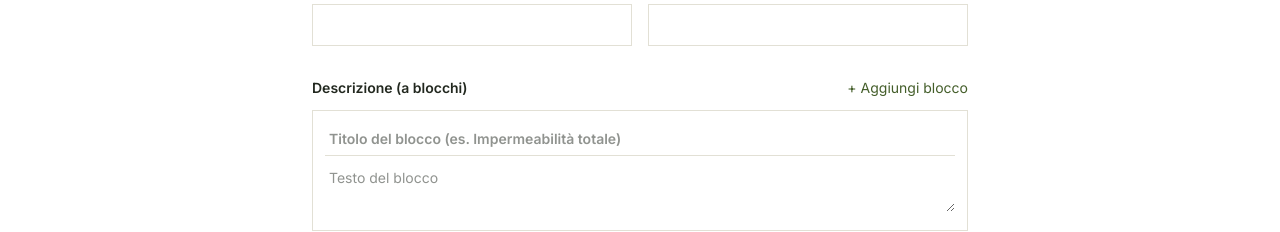
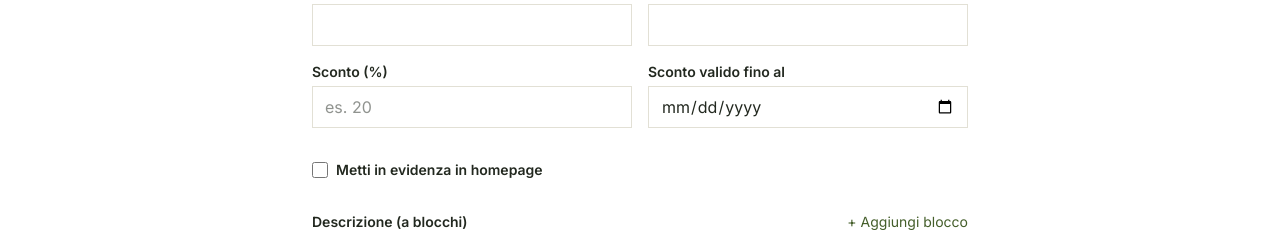
Before and after one commit to Sirio-09/mygesp, a Next.js app in the folder mygesp/: page /admin/nuovo-prodotto in a window 1280 px wide. Shown: the part 699-931 px from the top of the page. Built offline with nearby package versions, Linux system fonts and the light colour scheme; no server answers.

Commit message:
sistemata home e aggiunti sconti

```diff
--- a/mygesp/app/admin/nuovo-prodotto/page.tsx
+++ b/mygesp/app/admin/nuovo-prodotto/page.tsx
@@ -8,7 +8,9 @@ export default function NuovoProdotto() {
   const [form, setForm] = useState({
     name: "", slug: "", brand: "", category: "",
     waterColumn: "", minTemp: "",
+    discountPercent: "", discountUntil: "",
   })
+  const [featured, setFeatured] = useState(false)
   const [descriptionBlocks, setDescriptionBlocks] = useState([{ title: "", text: "" }])
   const [variants, setVariants] = useState([{ size: "", sku: "", priceCents: "", stock: "" }])
   const [imageFiles, setImageFiles] = useState<File[]>([])
@@ -82,7 +84,7 @@ export default function NuovoProdotto() {
     const res = await fetch("/api/admin/prodotti", {
       method: "POST",
       headers: { "Content-Type": "application/json" },
-      body: JSON.stringify({ ...form, images: uploadedUrls, variants, descriptionBlocks }),
+      body: JSON.stringify({ ...form, images: uploadedUrls, variants, descriptionBlocks, featured }),
     })
 
     setUploading(false)
@@ -157,7 +159,28 @@ export default function NuovoProdotto() {
             <input name="minTemp" value={form.minTemp} onChange={handleChange}
               className="w-full border border-line px-3 py-2 focus:border-grass-deep outline-none" />
           </div>
+          <div>
+            <label className="block text-sm font-semibold text-ink mb-1">Sconto (%)</label>
+            <input name="discountPercent" value={form.discountPercent} onChange={handleChange}
+              placeholder="es. 20"
+              className="w-full border border-line px-3 py-2 focus:border-grass-deep outline-none" />
+          </div>
+          <div>
+            <label className="block text-sm font-semibold text-ink mb-1">Sconto valido fino al</label>
+            <input type="date" name="discountUntil" value={form.discountUntil} onChange={handleChange}
+              className="w-full border border-line px-3 py-2 focus:border-grass-deep outline-none" />
+          </div>
         </div>
+
+        <label className="flex items-center gap-2 cursor-pointer">
+          <input
+            type="checkbox"
+            checked={featured}
+            onChange={(e) => setFeatured(e.target.checked)}
+            className="w-4 h-4 accent-grass-deep"
+          />
+          <span className="text-sm font-semibold text-ink">Metti in evidenza in homepage</span>
+        </label>
 
         <div>
           <div className="flex items-center justify-between mb-3">
--- a/mygesp/app/api/admin/prodotti/route.ts
+++ b/mygesp/app/api/admin/prodotti/route.ts
@@ -22,6 +22,9 @@ export async function POST(req: Request) {
         images: body.images ?? [],
         waterColumn: body.waterColumn ? parseInt(body.waterColumn) : null,
         minTemp: body.minTemp ? parseInt(body.minTemp) : null,
+        featured: body.featured ?? false,
+        discountPercent: body.discountPercent ? parseInt(body.discountPercent) : null,
+        discountUntil: body.discountUntil ? new Date(body.discountUntil) : null,
         variants: {
           create: body.variants.map((v: { size: string; sku: string; priceCents: string; stock: string }) => ({
             size: v.size,
--- a/mygesp/app/page.tsx
+++ b/mygesp/app/page.tsx
@@ -3,7 +3,8 @@ import Link from "next/link";
 import Image from "next/image";
 
 export default async function Home() {
-  const featured = await prisma.product.findMany({
+  const featuredProducts = await prisma.product.findMany({
+    where: { featured: true },
     take: 8,
     include: { variants: true },
     orderBy: { createdAt: "desc" },
@@ -83,6 +84,7 @@ export default async function Home() {
       </section>
 
       {/* prodotti in evidenza */}
+      {featuredProducts.length > 0 && (
         <section className="bg-paper-warm py-14 sm:py-20">
           <div className="max-w-[1280px] mx-auto px-4 sm:px-6 lg:px-10">
             <div className="flex items-end justify-between mb-8 sm:mb-10">
@@ -97,7 +99,7 @@ export default async function Home() {
             </div>
 
             <div className="grid grid-cols-2 sm:grid-cols-3 lg:grid-cols-4 gap-4 sm:gap-6">
-            {featured.map((product) => (
+              {featuredProducts.map((product) => (
                 <Link
                   key={product.id}
                   href={`/prodotto/${product.slug}`}
@@ -132,6 +134,7 @@ export default async function Home() {
             </div>
           </div>
         </section>
+      )}
 
       {/* perché sceglierci */}
       <section className="max-w-[1280px] mx-auto px-4 sm:px-6 lg:px-10 py-14 sm:py-20">
--- a/mygesp/app/prodotto/[slug]/page.tsx
+++ b/mygesp/app/prodotto/[slug]/page.tsx
@@ -57,6 +57,8 @@ export default async function ProductPage({
   }
 
   const descriptionBlocks = product.descriptionBlocks as unknown as DescriptionBlock[];
+  const isDiscountActive =
+    product.discountPercent && product.discountUntil && new Date(product.discountUntil) > new Date();
 
   return (
     <main className="max-w-[1280px] mx-auto px-4 sm:px-6 lg:px-10 py-8 sm:py-12">
@@ -68,8 +70,15 @@ export default async function ProductPage({
         <ProductGallery images={product.images} productName={product.name} />
 
         <div>
-          <div className="text-grass-deep text-xs font-bold uppercase tracking-wide mb-2">
-            {product.brand}
+          <div className="flex items-center gap-2 mb-2">
+            <span className="text-grass-deep text-xs font-bold uppercase tracking-wide">
+              {product.brand}
+            </span>
+            {isDiscountActive && (
+              <span className="bg-soil-deep text-white text-[10px] font-bold px-2 py-0.5">
+                -{product.discountPercent}%
+              </span>
+            )}
           </div>
           <h1 className="text-ink font-extrabold text-2xl sm:text-3xl mb-4">
             {product.name}
@@ -111,6 +120,7 @@ export default async function ProductPage({
             variants={product.variants}
             productSlug={product.slug}
             productName={product.name}
+            discountPercent={isDiscountActive ? product.discountPercent : null}
           />
 
           <div className="mt-8 pt-6 border-t border-dashed border-line text-sm text-ink-soft space-y-2">
--- a/mygesp/components/product/AddToCartButton.tsx
+++ b/mygesp/components/product/AddToCartButton.tsx
@@ -14,10 +14,12 @@ export default function AddToCartButton({
   variants,
   productSlug,
   productName,
+  discountPercent,
 }: {
   variants: Variant[];
   productSlug: string;
   productName: string;
+  discountPercent?: number | null;
 }) {
   const router = useRouter();
   const [selectedSize, setSelectedSize] = useState(variants[0]?.size ?? "");
@@ -25,6 +27,9 @@ export default function AddToCartButton({
   const addItem = useCartStore((state) => state.addItem);
 
   const selectedVariant = variants.find((v) => v.size === selectedSize);
+  const finalPriceCents = selectedVariant && discountPercent
+    ? Math.round(selectedVariant.priceCents * (1 - discountPercent / 100))
+    : selectedVariant?.priceCents;
 
   const handleAdd = () => {
     if (!selectedVariant) return;
@@ -33,7 +38,7 @@ export default function AddToCartButton({
       productSlug,
       productName,
       size: selectedVariant.size,
-      priceCents: selectedVariant.priceCents,
+      priceCents: finalPriceCents ?? selectedVariant.priceCents,
       quantity,
     });
     router.push("/carrello");
@@ -84,8 +89,21 @@ export default function AddToCartButton({
       </div>
 
       {selectedVariant && (
-        <div className="text-soil-deep text-2xl font-bold mb-6">
-          €{((selectedVariant.priceCents * quantity) / 100).toFixed(2)}
+        <div className="flex items-baseline gap-3 mb-6">
+          {discountPercent ? (
+            <>
+              <span className="text-line line-through text-base">
+                €{((selectedVariant.priceCents * quantity) / 100).toFixed(2)}
+              </span>
+              <span className="text-soil-deep text-2xl font-bold">
+                €{(((finalPriceCents ?? 0) * quantity) / 100).toFixed(2)}
+              </span>
+            </>
+          ) : (
+            <span className="text-soil-deep text-2xl font-bold">
+              €{((selectedVariant.priceCents * quantity) / 100).toFixed(2)}
+            </span>
+          )}
         </div>
       )}
 
```
Also changed, not shown: 2 other files (tests, documents, lock files or other folders). Lines whose indentation alone changed are shown as unchanged.
